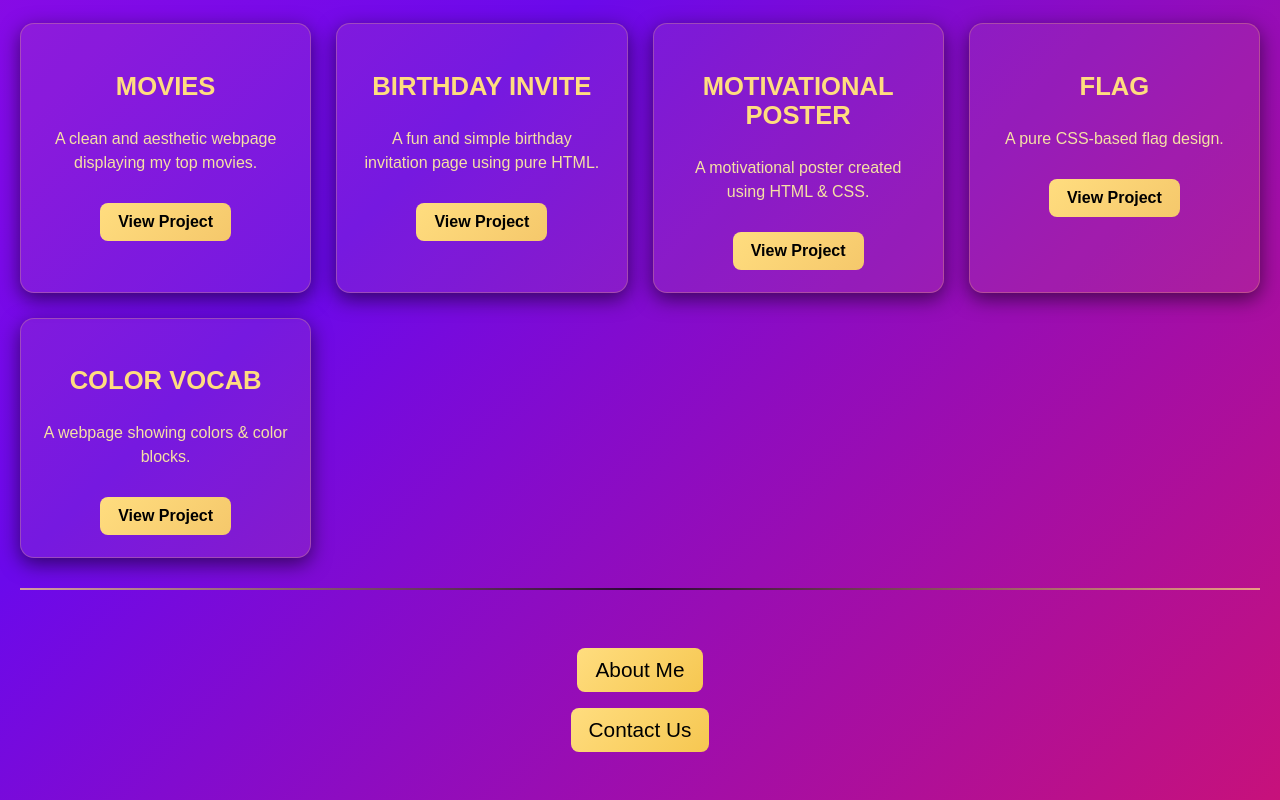
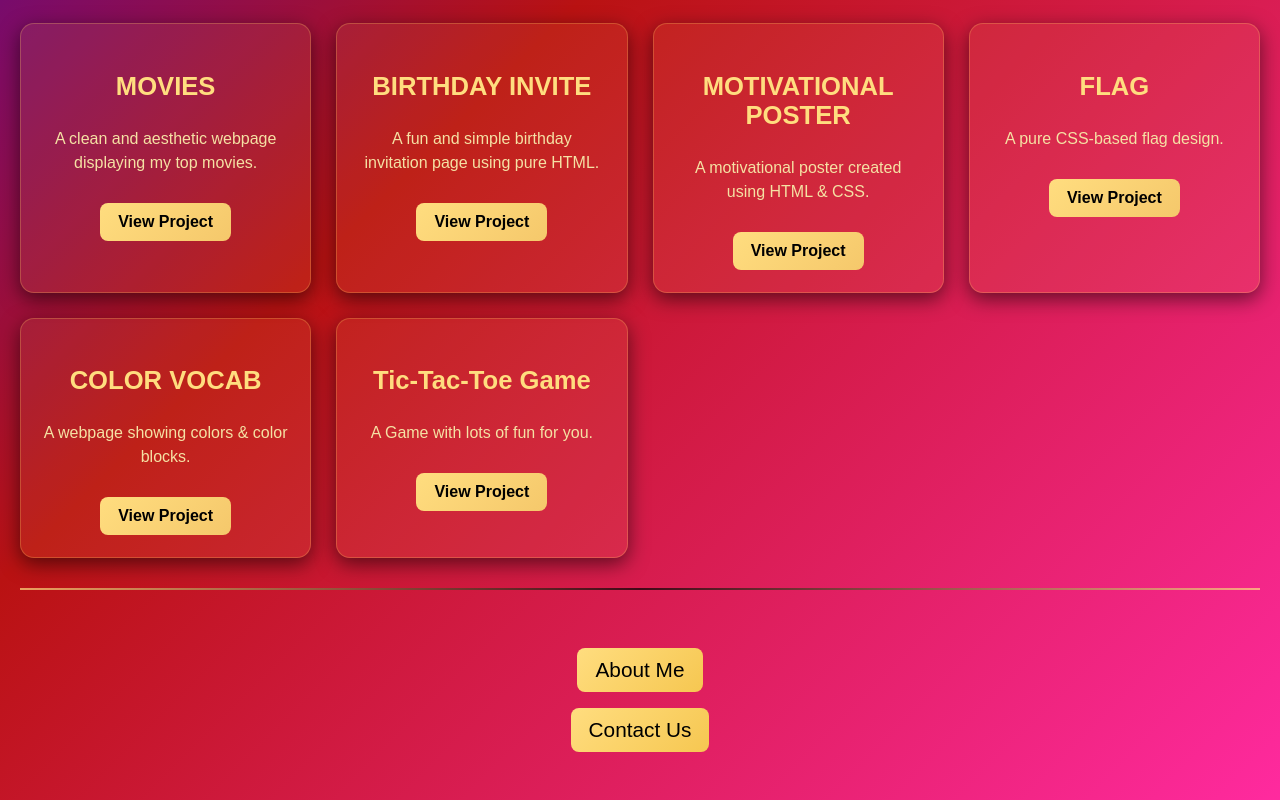
Before and after one commit to anshuman06-web/html.portfolio, a plain HTML site: page index.html in a window 1280 px wide. Shown: the part 916-1716 px from the top of the page. Drawn offline with Linux system fonts and the light colour scheme.

Commit message:
Add files via upload

```diff
--- a/index.html
+++ b/index.html
@@ -13,7 +13,7 @@ body {
   margin: 0;
   padding: 20px;
   font-family: "Poppins", sans-serif;
-   background: linear-gradient(135deg, #b30ddd, #6b09eb, #c7117b);
+  background: linear-gradient(135deg, rgb(17, 0, 250) ,#b91212, #ff008cd5);
   color: #f5f5f5;
   animation: fadeIn 1s ease-in;
 }
@@ -255,6 +255,12 @@ footer a:hover {
             <a href="color.html" class="project-btn">View Project</a>
         </div>
 
+        <div class="project-card">
+            <h3>Tic-Tac-Toe Game</h3>
+            <p>A Game with lots of fun for you.</p>
+            <a href="game.html" class="project-btn">View Project</a>
+        </div>
+
     </div>
 
     <hr>
```
